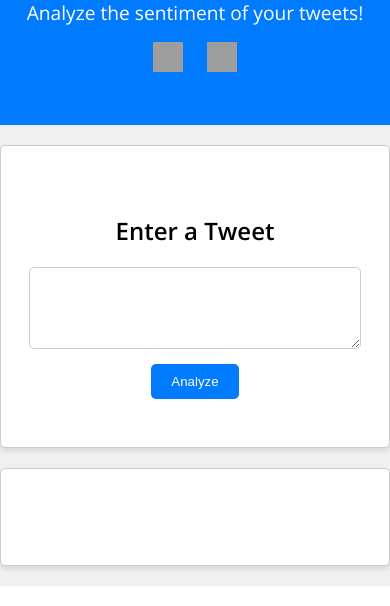
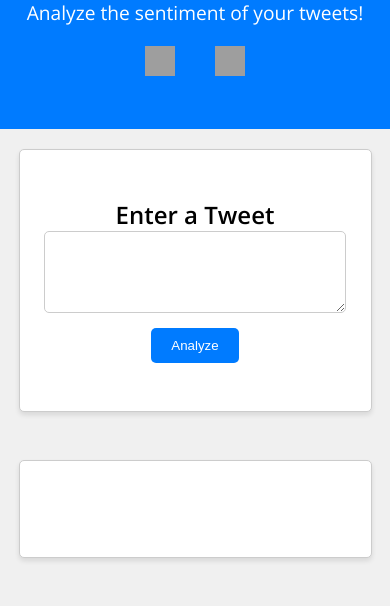
Before and after one commit to AkuratiHemanth/Sentiment_Analysis_Web_App, a Flask app: page / in a window 390 px wide. Shown: the part 542-1148 px from the top of the page. Run offline with Flask 3, Linux system fonts and the light colour scheme; grey boxes are pictures that could not be loaded.

Commit message:
Update style.css

```diff
--- a/static/style.css
+++ b/static/style.css
@@ -1,11 +1,16 @@
-/* Add your CSS styles here */
+/* Reset default margin and padding */
+body, h1, h2, p, ul, li {
+    margin: 0;
+    padding: 0;
+}
+
+/* Set default font and background color */
 body {
     font-family: Arial, sans-serif;
-    margin: 0;
-    padding: 0;
     background-color: #f4f4f4;
 }
 
+/* Header styles */
 .hero {
     background-color: #007bff;
     color: #fff;
@@ -13,6 +18,28 @@ body {
     padding: 100px 0;
 }
 
+.hero h1 {
+    margin-bottom: 10px;
+    font-size: 36px;
+}
+
+.social-links {
+    margin-top: 20px;
+    display: flex;
+    align-items: center;
+    justify-content: center;
+}
+
+.social-links a {
+    margin: 0 10px;
+    transition: transform 0.2s;
+}
+
+.social-links a:hover {
+    transform: scale(1.2);
+}
+
+/* User input form styles */
 .user-input, .result {
     margin: 20px auto;
     padding: 20px;
@@ -25,8 +52,67 @@ body {
 
 textarea {
     width: 100%;
+    padding: 10px;
+    border: 1px solid #ccc;
+    border-radius: 5px;
 }
 
 button {
     margin-top: 10px;
+    background-color: #007bff;
+    color: #fff;
+    border: none;
+    border-radius: 5px;
+    padding: 10px 20px;
+    cursor: pointer;
+    transition: background-color 0.2s;
 }
+
+button:hover {
+    background-color: #0056b3;
+}
+
+/* WordCloud container styles */
+.wordcloud-container {
+    margin-top: 20px;
+    padding: 20px;
+    border: 1px solid #ccc;
+    border-radius: 5px;
+    max-width: 600px;
+    background-color: #fff;
+    box-shadow: 0px 3px 5px rgba(0, 0, 0, 0.1);
+    text-align: center;
+}
+
+.wordcloud-container img {
+    max-width: 100%;
+    height: auto;
+    border-radius: 5px;
+}
+
+/* Result section styles */
+.result {
+    margin: 3rem auto;
+    text-align: center;
+}
+
+.result h2 {
+    font-size: 1.5rem;
+    margin: 0;
+}
+
+/* Footer styles */
+footer {
+    text-align: center;
+    padding: 20px;
+    background-color: #007bff;
+    color: #fff;
+    font-size: 14px;
+}
+
+/* Media queries for responsiveness */
+@media (max-width: 768px) {
+    .user-input, .result, .wordcloud-container {
+        max-width: 90%;
+    }
+}
```
